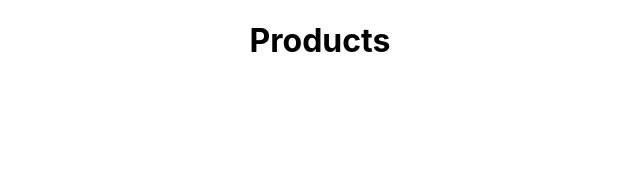
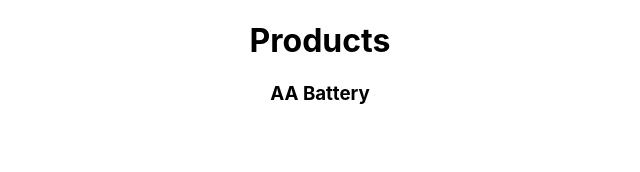
Before and after one commit to Tharindu961/React-Shopping_Cart, a React (Create React App) app: page / in a window 1280 px wide. Shown: the top 172 px of the page, without its empty margins (320-960 px from the left). Built offline with nearby package versions, Linux system fonts and the light colour scheme.

Commit message:
Update App.js

```diff
--- a/src/App.js
+++ b/src/App.js
@@ -6,6 +6,10 @@ function App() {
   return (
     <div className="App">
       <h1>Products</h1>
+      <div>
+        <h3>AA Battery</h3>
+
+      </div>
     </div>
   );
 }
```
